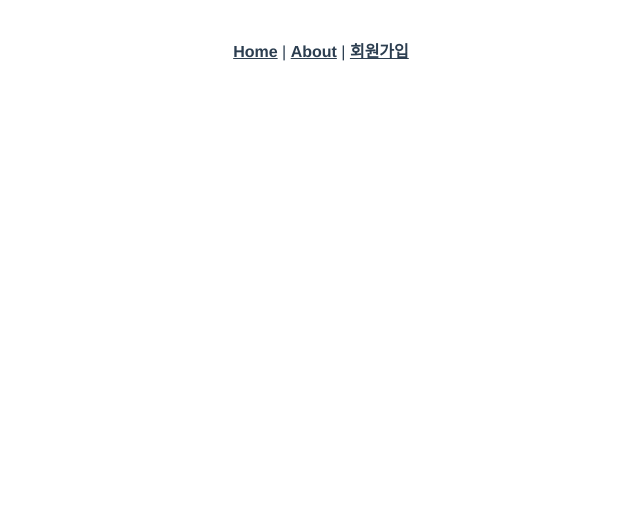
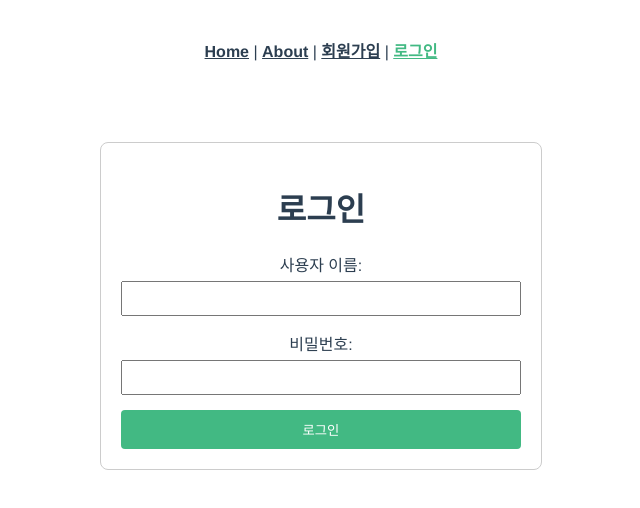
Before and after one commit to xinixxx/xinflix-project, a Vue app in the folder frontend/: page /login in a window 1280 px wide. Before the commit this address had no page. Shown: the top 508 px of the page, without its empty margins (319-959 px from the left). Built offline with nearby package versions, Linux system fonts and the light colour scheme.

Commit message:
day4 로그인 백엔드 및 프론트엔드 연동

```diff
--- a/frontend/package.json
+++ b/frontend/package.json
@@ -10,6 +10,7 @@
   "dependencies": {
     "axios": "^1.11.0",
     "core-js": "^3.8.3",
+    "pinia": "^3.0.3",
     "vue": "^3.2.13",
     "vue-router": "^4.0.3",
     "vuex": "^4.0.0"
--- a/frontend/src/App.vue
+++ b/frontend/src/App.vue
@@ -2,7 +2,8 @@
   <nav>
     <router-link to="/">Home</router-link> |
     <router-link to="/about">About</router-link> |
-    <router-link to="/signup">회원가입</router-link>
+    <router-link to="/signup">회원가입</router-link> |
+    <router-link to="/login">로그인</router-link>
   </nav>
   <router-view />
 </template>
--- a/frontend/src/api/index.js
+++ b/frontend/src/api/index.js
@@ -16,5 +16,8 @@ export default {
     // apiClient.post(url, data) 형식으로 요청을 보냅니다.
     return apiClient.post("users/signup/", data);
   },
-  // 여기에 login, getPosts 등의 함수를 추가할 예정임
+  // 여기에 login, getPosts 등의 함수를 추가할 예정
+  login(data) {
+    return apiClient.post("token/", data); // simplejwt 의 기본 토큰 발급 URL
+  },
 };
--- a/frontend/src/router/index.js
+++ b/frontend/src/router/index.js
@@ -3,6 +3,8 @@ import HomeView from "../views/HomeView.vue";
 
 // SignupView 를 import
 import SignupView from "../views/SignupView.vue";
+// LoginView 를 import
+import LoginView from "../views/LoginView.vue";
 
 const routes = [
   {
@@ -25,6 +27,12 @@ const routes = [
     name: "signup",
     component: SignupView,
   },
+  {
+    // login 경로 추가
+    path: "/login",
+    name: "login",
+    component: LoginView,
+  },
 ];
 
 const router = createRouter({
--- /dev/null
+++ b/frontend/src/store/auth.js
@@ -0,0 +1,26 @@
+import { defineStore } from "pinia";
+
+export const useAuthStore = defineStore("auth", {
+  state: () => ({
+    accessToken: null,
+    refreshToken: null,
+  }),
+  getters: {
+    isLoggedIn: (state) => !!state.accessToken, // accessToken 이 있으면 true, 없으면 false 반환
+  },
+  actions: {
+    // 로그인 성공 시 토큰을 저장하는 액션
+    setTokens(accessToken, refreshToken) {
+      this.accessToken = accessToken;
+      this.refreshToken = refreshToken;
+      // 브라우저 저장소에 토큰을 저장하여 새로고친해도 유지되게 하기
+      localStorage.setItem("accessToken", accessToken);
+    },
+    // 로그아웃 시 토큰을 삭제하는 액션
+    logout() {
+      this.accessToken = null;
+      this.refreshToken = null;
+      localStorage.removeItem("accessToken");
+    },
+  },
+});
--- /dev/null
+++ b/frontend/src/views/LoginView.vue
@@ -0,0 +1,82 @@
+<template>
+  <div class="signup-container">
+    <h1>로그인</h1>
+    <form @submit.prevent="submitForm">
+      <div class="form-group">
+        <label for="username">사용자 이름:</label>
+        <input type="text" id="username" v-model="form.username" required />
+      </div>
+      <div class="form-group">
+        <label for="password">비밀번호:</label>
+        <input type="password" id="password" v-model="form.password" required />
+      </div>
+      <button type="submit">로그인</button>
+    </form>
+    <p v-if="errorMessage">{{ errorMessage }}</p>
+  </div>
+</template>
+
+<script setup>
+import { reactive, ref } from "vue";
+import api from "@/api";
+import { useRouter } from "vue-router";
+import { useAuthStore } from "@/store/auth"; // 방금 만든 Pinia 스토어 import
+
+const router = useRouter();
+const authStore = useAuthStore();
+const form = reactive({
+  username: "",
+  password: "",
+});
+const errorMessage = ref("");
+
+const submitForm = async () => {
+  try {
+    const response = await api.login(form);
+    // Pinia 스토어의 액션을 호출하여 토큰을 저장합니다.
+    authStore.setTokens(response.data.access, response.data.refresh);
+
+    alert("로그인에 성공했습니다!");
+    router.push("/"); // 로그인 성공 시 메인 페이지로 이동
+  } catch (error) {
+    console.error("로그인 실패:", error);
+    errorMessage.value =
+      "로그인에 실패했습니다. 아이디와 비밀번호를 확인해주세요.";
+  }
+};
+</script>
+
+<style scoped>
+.signup-container {
+  max-width: 400px;
+  margin: 50px auto;
+  padding: 20px;
+  border: 1px solid #ccc;
+  border-radius: 8px;
+}
+.form-group {
+  margin-bottom: 15px;
+}
+label {
+  display: block;
+  margin-bottom: 5px;
+}
+input {
+  width: 100%;
+  padding: 8px;
+  box-sizing: border-box;
+}
+button {
+  width: 100%;
+  padding: 10px;
+  background-color: #42b983;
+  color: white;
+  border: none;
+  border-radius: 4px;
+  cursor: pointer;
+}
+.error-message {
+  color: red;
+  margin-top: 15px;
+}
+</style>
```
Also changed, not shown: frontend/src/main.js (+7 -2 lines), 1 other file (tests, documents, lock files or other folders).
